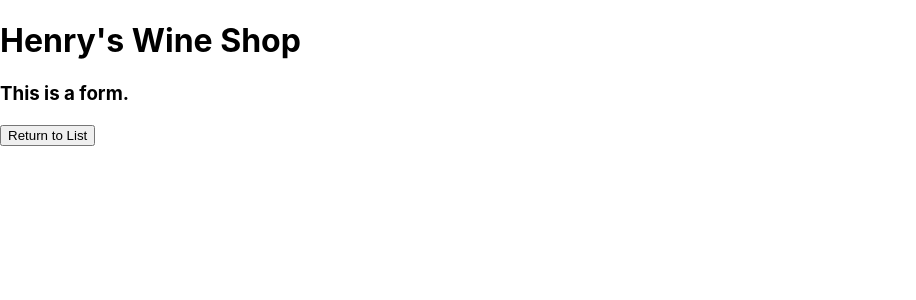
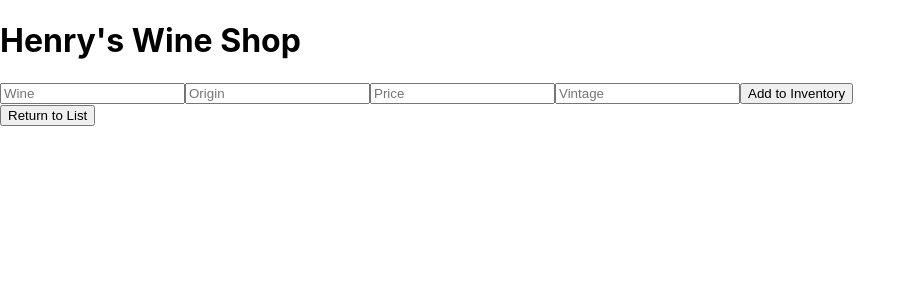
Before and after one commit to hbsullivan/inventory-tracker, a React (Create React App) app: page / in a window 1280 px wide. Both pictures are taken after a click on the button "Add Wine". Shown: the top 300 px of the page, without its empty margins (0-916 px from the left). Built offline with nearby package versions, Linux system fonts and the light colour scheme.

Commit message:
add C functionality

```diff
--- a/src/components/NewWineForm.js
+++ b/src/components/NewWineForm.js
@@ -1,11 +1,48 @@
 import React from "react";
+import PropTypes from "prop-types";
+import { v4 } from 'uuid';
 
 function NewWineForm(props){
+
+  function handleNewWineFormSubmission(event) {
+    event.preventDefault();
+    props.onNewWineCreation({
+      wine: event.target.wine.value,
+      origin: event.target.origin.value,
+      price: event.target.price.value,
+      vintage: event.target.vintage.value,
+      quantity: 130,
+      id: v4()
+    });
+  }
+
   return (
     <React.Fragment>
-      <h3>This is a form.</h3>
+     <form onSubmit={handleNewWineFormSubmission}>
+        <input
+          type='text'
+          name='wine'
+          placeholder='Wine' />
+        <input
+          type='text'
+          name='origin'
+          placeholder='Origin' />
+        <input
+          type='text'
+          name='price'
+          placeholder='Price' />
+        <input
+          type='text'
+          name='vintage'
+          placeholder='Vintage' />
+        <button type='submit'>Add to Inventory</button>
+      </form>
     </React.Fragment>
   );
 }
 
+NewWineForm.propTypes = {
+  onNewWineCreation: PropTypes.func
+}
+
 export default NewWineForm;
--- a/src/components/Wine.js
+++ b/src/components/Wine.js
@@ -7,8 +7,8 @@ export default function Wine(props) {
       <h3>Wine: {props.wine}</h3>
       <h4>Origin: {props.origin}</h4>
       <h4>Vintage: {props.vintage}</h4>
-      <h5>Price: {props.price}</h5>
-      <h5>Quantity: {props.quantity}</h5>
+      <h5>Price: ${props.price}</h5>
+      <h5>Quantity: {props.quantity} bottles</h5>
       <hr />
     </React.Fragment>
   )
--- a/src/components/WineControl.js
+++ b/src/components/WineControl.js
@@ -18,11 +18,16 @@ class WineControl extends React.Component {
     }));
   }
 
+  handleAddingNewWineToList = (newWine) => {
+    const newMainWineList = this.state.mainWineList.concat(newWine);
+    this.setState({mainWineList: newMainWineList, pageView: false})
+  }
+
   render() {
     let currentPage = null;
     let buttonText = null;
     if (this.state.pageView) {
-      currentPage = <NewWineForm />
+      currentPage = <NewWineForm onNewWineCreation = {this.handleAddingNewWineToList}/>
       buttonText="Return to List"
     } else {
       currentPage = <WineList wineList = {this.state.mainWineList}/>
```
